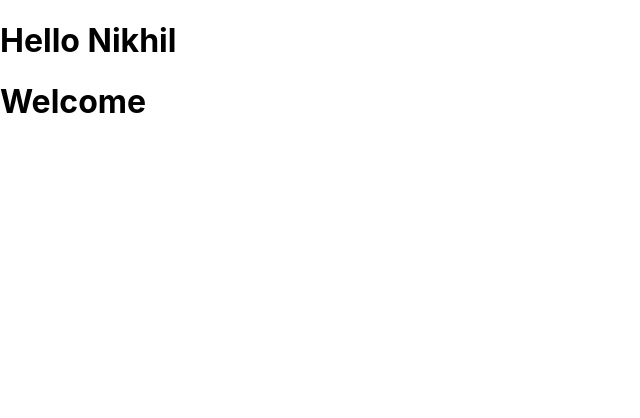
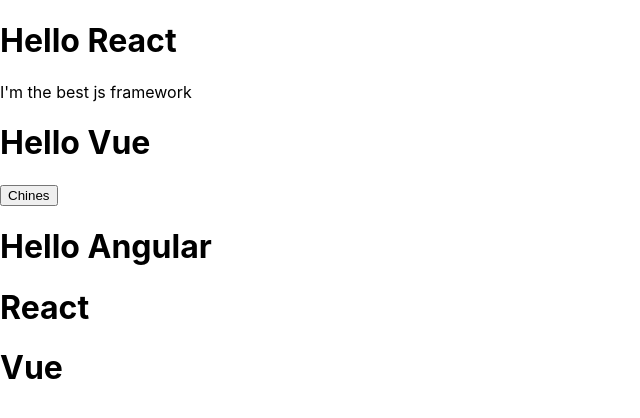
Before and after one commit to Nickx58/react, a React (Create React App) app: page / in a window 1280 px wide. Shown: the top 418 px of the page, without its empty margins (0-640 px from the left). Built offline with nearby package versions, Linux system fonts and the light colour scheme.

Commit message:
Props in react

```diff
--- a/src/App.js
+++ b/src/App.js
@@ -5,8 +5,15 @@
 function App() {
   return (
     <div>
-      <Greet />
-      <Welcome />
+      <Greet name="React">
+        <p> I'm the best js framework </p>
+      </Greet>
+      <Greet name="Vue">
+        <button>Chines</button>
+      </Greet>
+      <Greet name="Angular" />
+      <Welcome name="React" />
+      <Welcome name="Vue" />
     </div>
   );
 }
--- a/src/components/Greet.js
+++ b/src/components/Greet.js
@@ -1,5 +1,12 @@
 import React from "react";
 
-const Greet = () => <h1> Hello Nikhil </h1>;
+const Greet = ({ name, children }) => {
+  return (
+    <div>
+      <h1> Hello {name} </h1>
+      {children}
+    </div>
+  );
+};
 
 export default Greet;
--- a/src/components/Welcome.js
+++ b/src/components/Welcome.js
@@ -2,7 +2,11 @@
 
 class Welcome extends Component {
   render() {
-    return <h1> Welcome </h1>;
+    return (
+      <div>
+        <h1> {this.props.name} </h1>
+      </div>
+    );
   }
 }
 export default Welcome;
```
